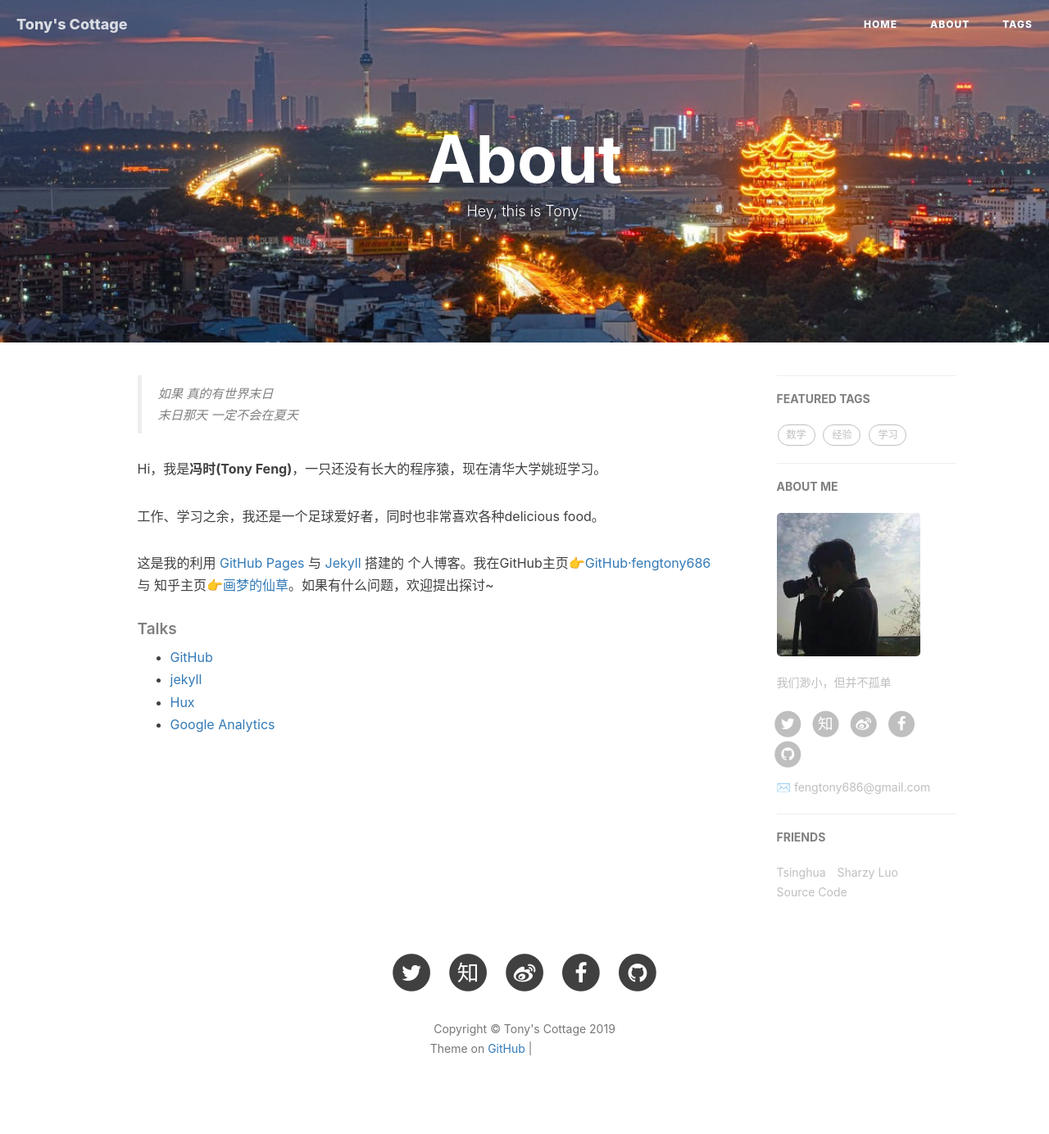
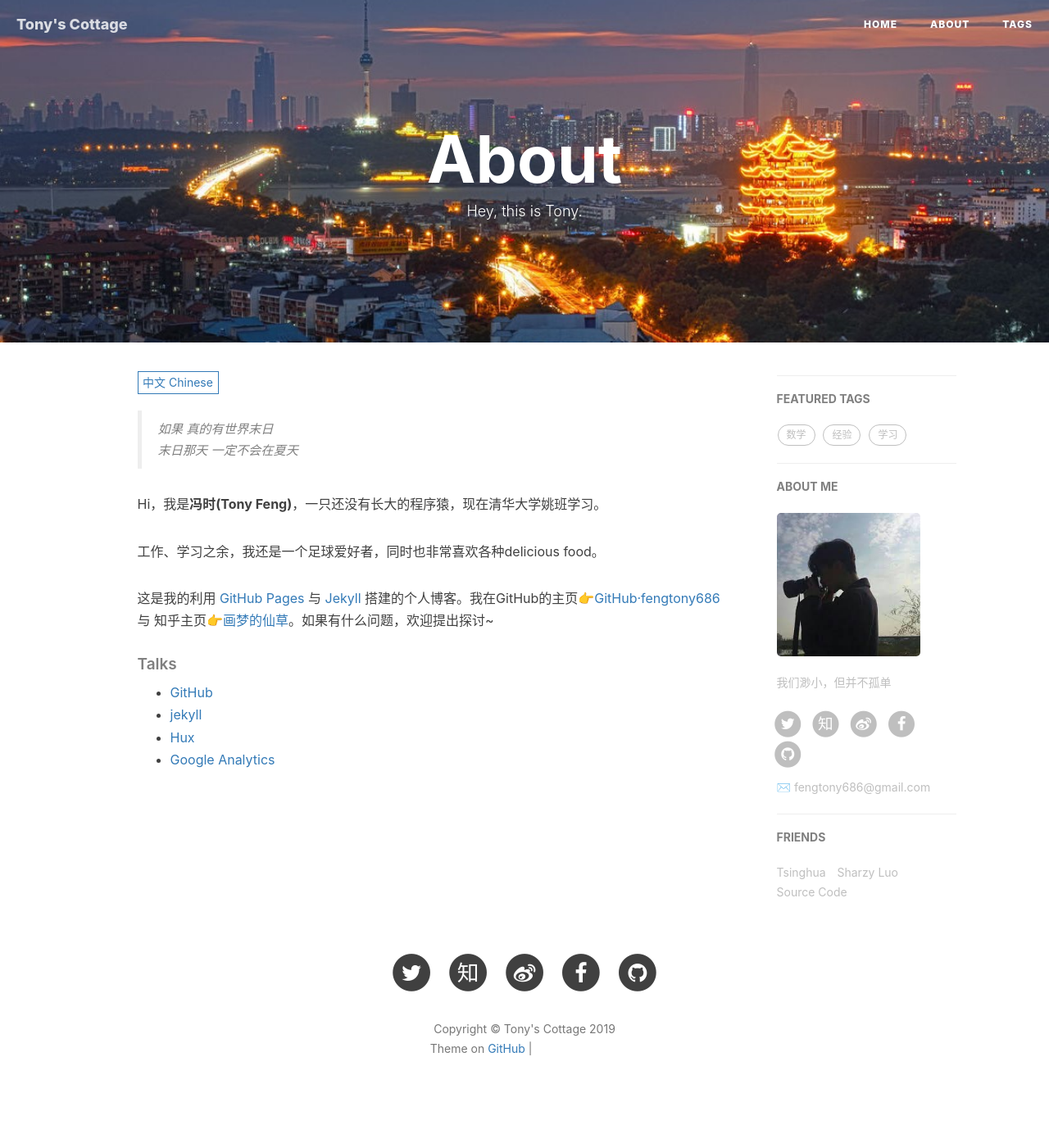
Before and after one commit to fengtony686/fengtony686.github.io, a Jekyll site: the page built from about.html, in a window 1280 px wide. Shown: the whole page at 82% size. Built offline with Jekyll 4.4.1, drawn with Linux system fonts in a browser that asks for light colours; nearby versions of some CDN libraries; comment, search, counter and statistics services are not loaded; grey boxes are pictures that could not be loaded.

Commit message:
add english about

```diff
--- a/about.html
+++ b/about.html
@@ -6,10 +6,10 @@
 ---
 
 <!-- Language Selector -->
-<!-- <select class="sel-lang" onchange= "onLanChange(this.options[this.options.selectedIndex].value)">
+<select class="sel-lang" onchange= "onLanChange(this.options[this.options.selectedIndex].value)">
     <option value="0" selected> 中文 Chinese </option>
     <option value="1"> 英文 English </option>
-</select> -->
+</select>
 
 <!-- Chinese Version -->
 <div class="zh post-container">
@@ -22,7 +22,7 @@
 
     <p>工作、学习之余，我还是一个足球爱好者，同时也非常喜欢各种delicious food。</p>
 
-    <p>这是我的利用 <a href="https://pages.github.com/">GitHub Pages</a> 与 <a href="http://jekyll.com.cn/">Jekyll</a> 搭建的 个人博客。我在GitHub主页<a href="https://github.com/fengtony686">👉GitHub·fengtony686</a> 与 知乎主页<a href="https://www.zhihu.com/people/hua-meng-de-xian-cao-62">👉画梦的仙草</a>。如果有什么问题，欢迎提出探讨~</p>
+    <p>这是我的利用 <a href="https://pages.github.com/">GitHub Pages</a> 与 <a href="http://jekyll.com.cn/">Jekyll</a> 搭建的个人博客。我在GitHub的主页<a href="https://github.com/fengtony686">👉GitHub·fengtony686</a> 与 知乎主页<a href="https://www.zhihu.com/people/hua-meng-de-xian-cao-62">👉画梦的仙草</a>。如果有什么问题，欢迎提出探讨~</p>
 
     <p></p>
 
@@ -37,7 +37,7 @@
 </div>
 
 <!-- English Version -->
-<!-- <div class="en post-container">
+<div class="en post-container">
     <blockquote><p>Work is golf ball.<br>
     Life is water.</p></blockquote>
 
@@ -55,7 +55,8 @@
     <li><a href="https://pages.github.com/">GitHub Pages</a></li>
     <li><a href="https://fengtony686.github.io">fengtony686</a></li>
     </ul>
-</div> -->
+</div>
+
 
 <!-- Handle Language Change -->
 <script type="text/javascript">
```
Also changed, not shown: pwa/manifest.json, 1 other file.
